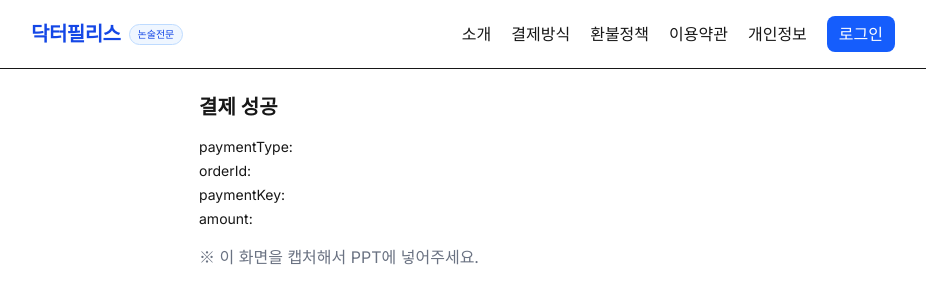
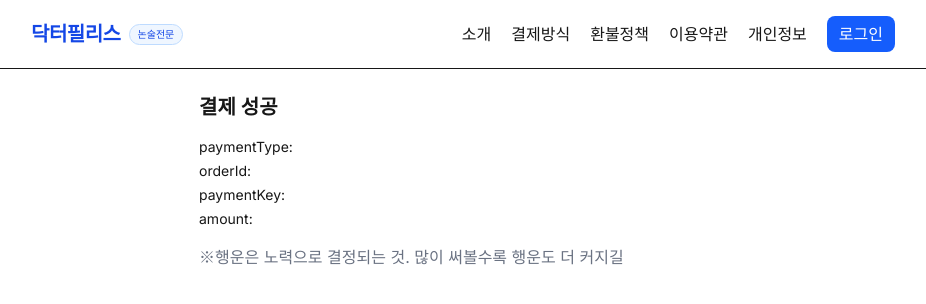
Before and after one commit to SHTH-AGI-LAB/shth-essay, a Next.js app: page /success in a window 1280 px wide. Shown: the top 304 px of the page, without its empty margins (177-1103 px from the left). Built offline with nearby package versions, Linux system fonts and the light colour scheme; no server answers.

Commit message:
fix: 결제 성공 페이지 수정

```diff
--- a/src/app/success/page.tsx
+++ b/src/app/success/page.tsx
@@ -66,7 +66,7 @@ function SuccessContent() {
         {status === "error" && <p className="text-red-600">승인 실패: {message}</p>}
       </div>
 
-      <p className="mt-4 text-gray-500">※ 이 화면을 캡처해서 PPT에 넣어주세요.</p>
+      <p className="mt-4 text-gray-500">※행운은 노력으로 결정되는 것. 많이 써볼수록 행운도 더 커지길</p>
     </main>
   );
 }
```
